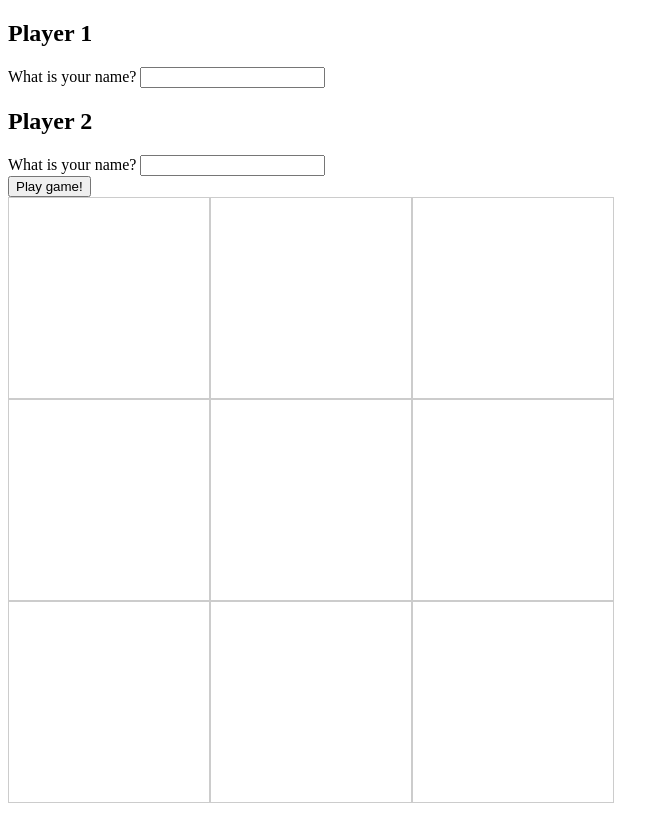
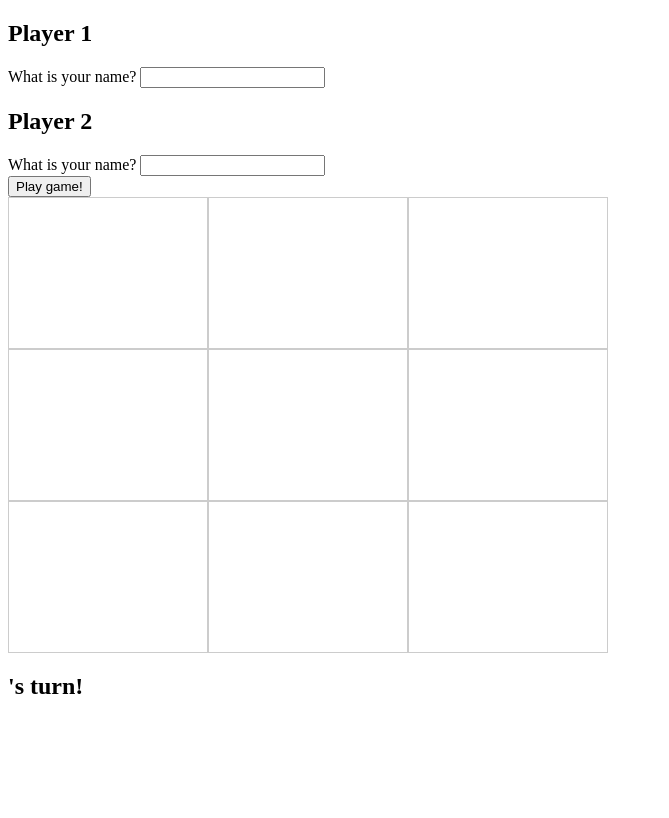
Before and after one commit to alyssabjavier/tic-tac-toe, a plain HTML site: page index.html in a window 1280 px wide. Both pictures are taken after a click on the button "Play game!". Shown: the whole page, without its empty margins (0-669 px from the left). Drawn offline with Linux system fonts and the light colour scheme.

Commit message:
Add display for current player/turn

```diff
--- a/index.html
+++ b/index.html
@@ -23,6 +23,7 @@
         </button>
     </div>
     <div class="container"></div>
+    <h2 class="currentPlayer"></h2>
     <h1 class="winnerAlert"></h1>
 
     <script src="script.js"></script>
--- a/script.js
+++ b/script.js
@@ -68,11 +68,12 @@ const gameController = {
     playerOne: null,
     playerTwo: null,
     activePlayer: null,
+    currentPlayer: document.querySelector('.currentPlayer'),
     initializeGame(playerOneName, playerOneMarker, playerTwoName, playerTwoMarker) {
         this.playerOne = getNewPlayer(playerOneName, playerOneMarker);
         this.playerTwo = getNewPlayer(playerTwoName, playerTwoMarker);
         this.activePlayer = this.playerOne;
-        // webBoard.createWebBoard();
+        this.currentPlayer.textContent = `${this.activePlayer.name}'s turn!`;
     },
 
     markCell(row, column) {
@@ -158,13 +159,15 @@ const gameController = {
 
         webBoard.updateWebBoard(row, column);
 
+        this.switchPlayerTurn();
+        this.currentPlayer.textContent = `${this.activePlayer.name}'s turn!`;
+
         const result = this.checkWin();
         if (result) {
+            this.currentPlayer.textContent = 'game over';
             const winnerAlert = document.querySelector('.winnerAlert');
             winnerAlert.textContent = `${result}!`;
         };
-
-        this.switchPlayerTurn();
     }
 
 }
--- a/style.css
+++ b/style.css
@@ -4,11 +4,11 @@
     display: grid;
     grid-template-columns: 1fr 1fr 1fr;
     grid-template-rows: 1fr 1fr 1fr;
-    font-size: 35px;
+    font-size: 75px;
 }
 
 .boardSquare {
     border: 1px solid #ccc;
-    min-height: 200px;
-    min-width: 200px;
+    min-height: 150px;
+    min-width: 150px;
 }
```
